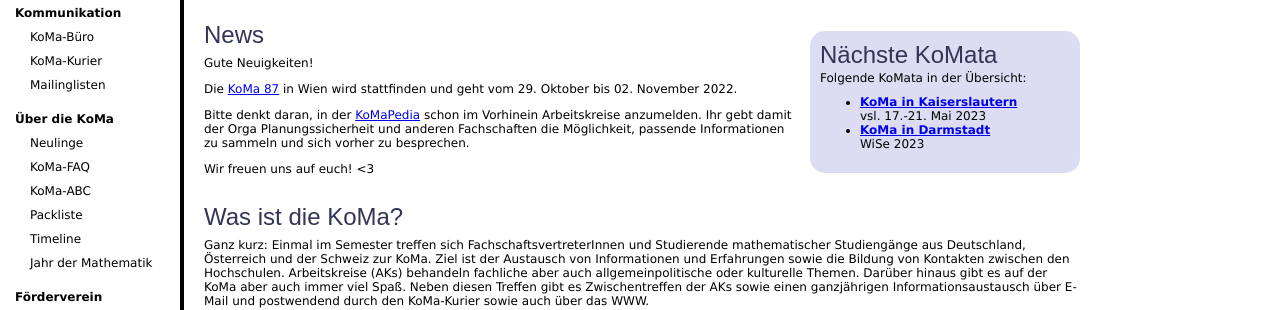
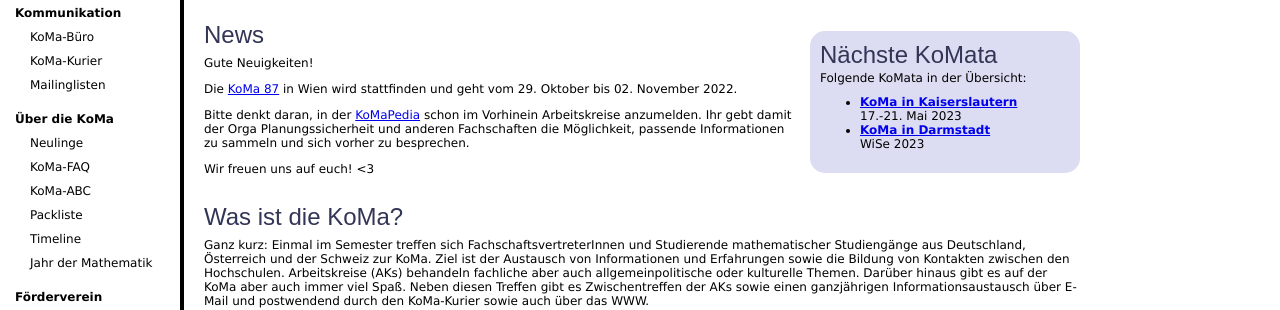
Before and after one commit to Die-KoMa/die-koma.org, a Jekyll site: the page built from index.md, in a window 1280 px wide. Shown: the part 189-499 px from the top of the page. Built offline with Jekyll 4.4.1, drawn with Linux system fonts in a browser that asks for light colours.

Commit message:
Update date for KoMa88

```diff
--- a/_includes/next_koma.html
+++ b/_includes/next_koma.html
@@ -4,7 +4,7 @@
   <ul>
     <li>
         <span class="name"><a href="https://komapedia.org/wiki/KoMa_88">KoMa in Kaiserslautern</a></span>
-        <span class="date">vsl. 17.-21. Mai 2023</span>
+        <span class="date">17.-21. Mai 2023</span>
     </li>
     <li>
         <span class="name"><a href="https://komapedia.org/wiki/KoMa_89">KoMa in Darmstadt</a></span>
```
